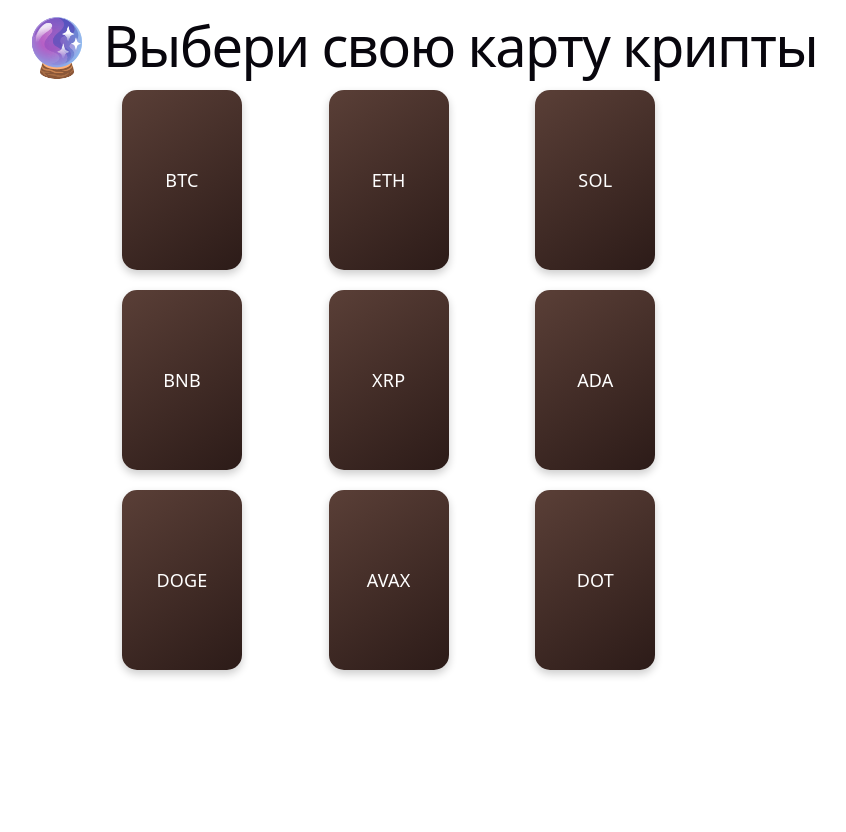
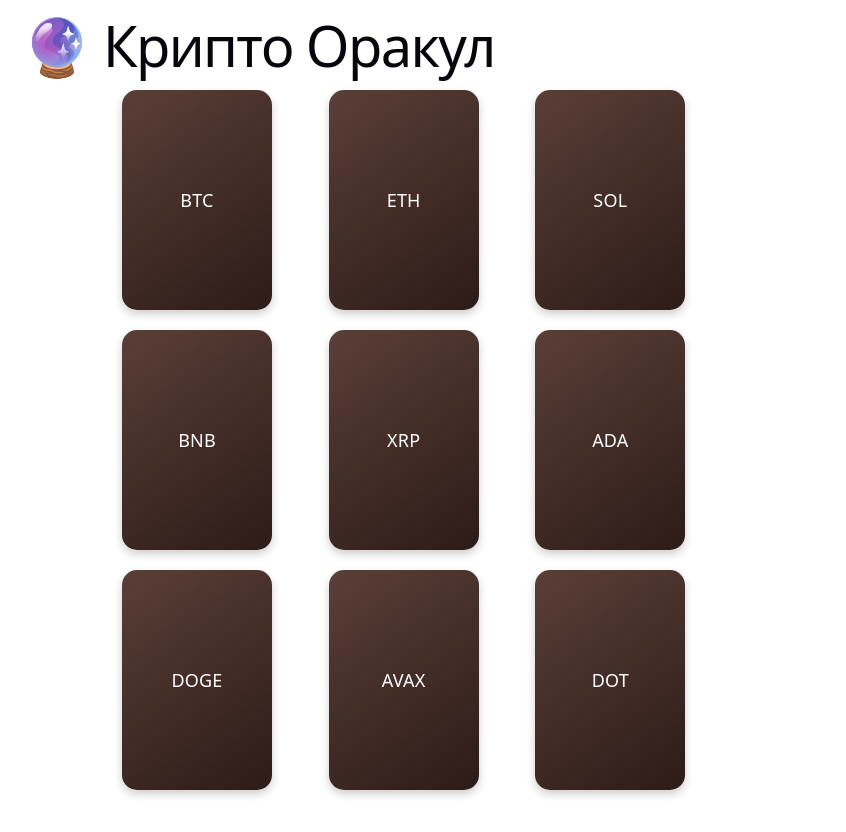
Before and after one commit to iadzhak/market-oracle, a React (Vite) app in the folder frontend/: page / in a window 1280 px wide. Shown: the whole page, without its empty margins (218-1064 px from the left). Built offline with nearby package versions, Linux system fonts and the light colour scheme.

Commit message:
TarotCard proto 2

```diff
--- a/frontend/src/App.tsx
+++ b/frontend/src/App.tsx
@@ -23,7 +23,7 @@
 
     return (
         <div className="app">
-            <h1>🔮 Выбери свою карту крипты</h1>
+            <h1>🔮 Крипто Оракул</h1>
             <div className={`deck ${selectedId !== null ? 'dimmed' : ''}`}>
                 {deck.map((card) => (
                     <TarotCard
--- a/frontend/src/components/TarotCard.css
+++ b/frontend/src/components/TarotCard.css
@@ -1,6 +1,6 @@
 .tarot-card {
-    width: 120px;
-    height: 180px;
+    width: 150px;
+    height: 220px;
     perspective: 1000px;
     cursor: pointer;
     transition: opacity 0.3s, filter 0.3s;
```
